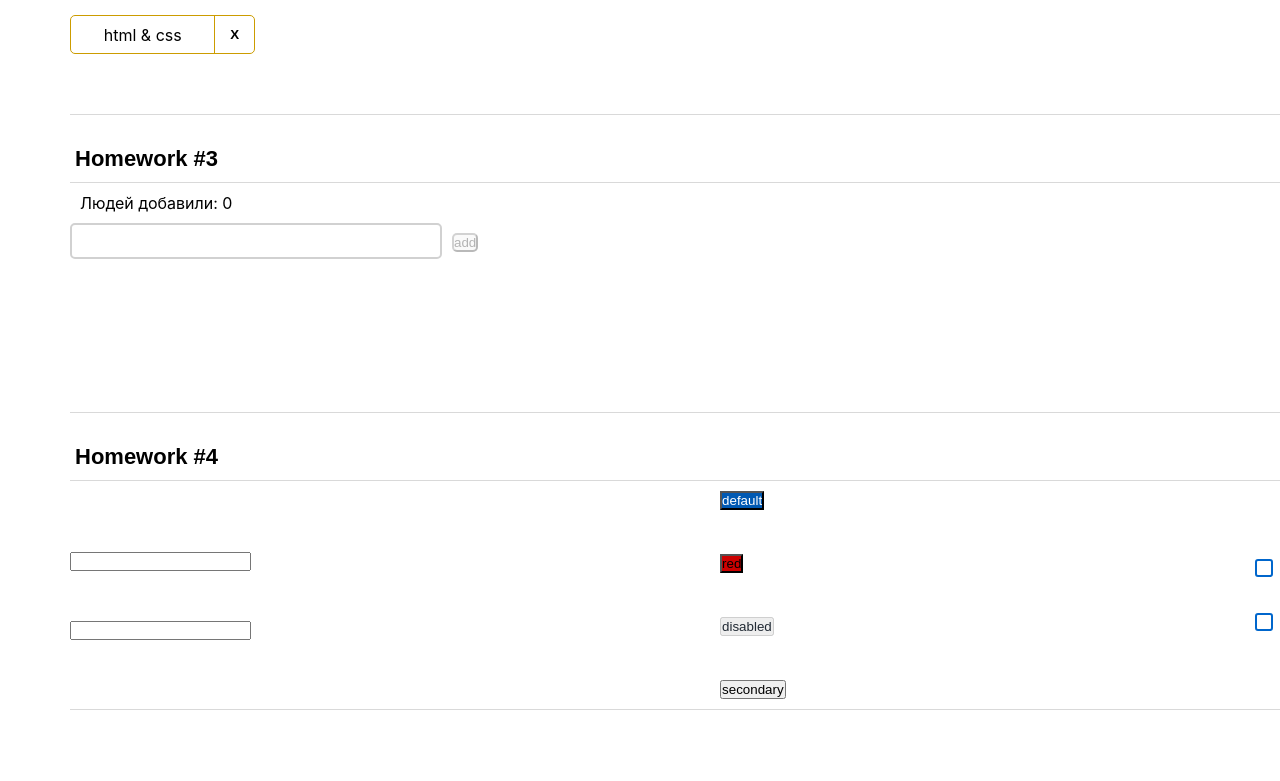
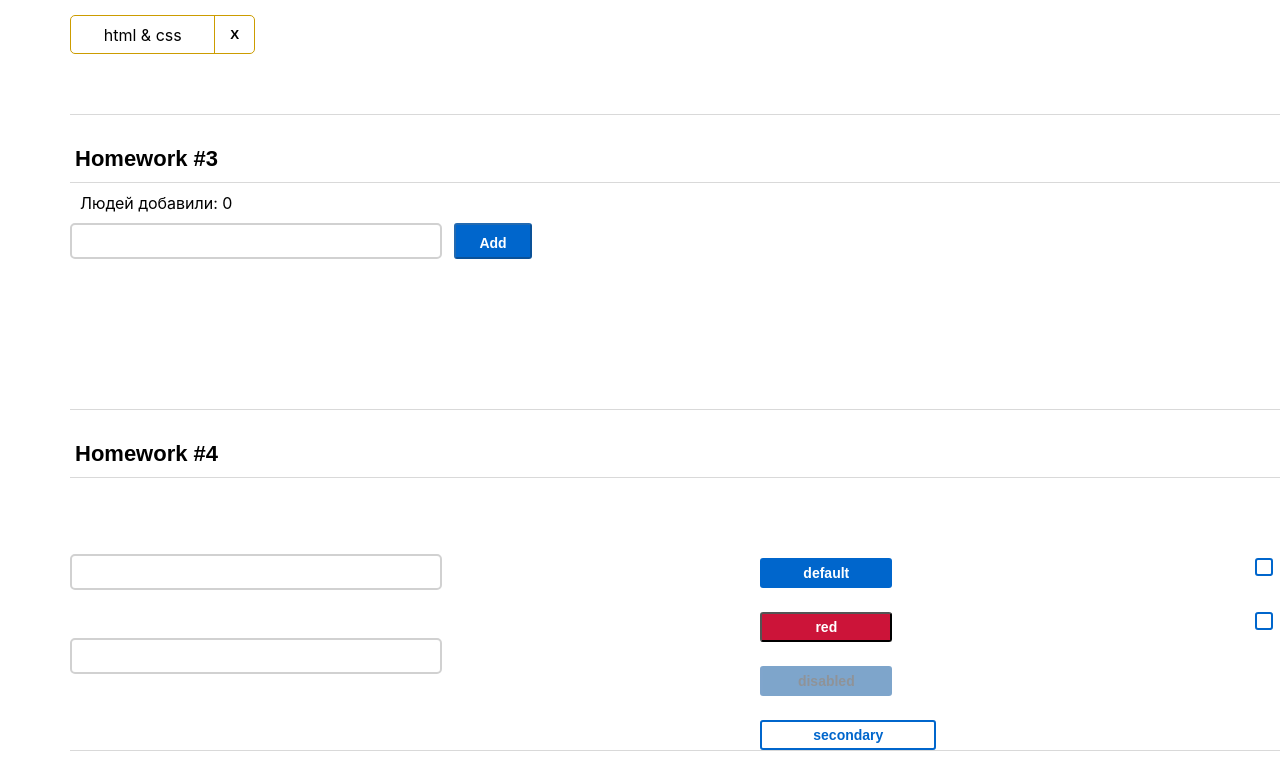
Before and after one commit to SanyaSkl/homework-front2-master, a React (Create React App) app: page / in a window 1280 px wide. Shown: the part 658-1439 px from the top of the page. Before the commit the page ends 1398 px from the top, so only its background shows below. Built offline with nearby package versions, Linux system fonts and the light colour scheme.

Commit message:
Homework-4: refactor styled

```diff
--- a/src/s2-homeworks/hw03/Greeting.module.css
+++ b/src/s2-homeworks/hw03/Greeting.module.css
@@ -35,8 +35,16 @@
 }
 
 .button {
-    margin: 10px;
-    border-radius: 5px;
+    padding: 10px;
+    margin-left: 12px;
+    border-radius: 3px;
+    width: 78px;
+    height: 36px;
+    background: #0066CC;
+    color: white;
+    font-family: Montserrat, sans-serif;
+    font-size: 14px;
+    font-weight: 600;
 }
 
 .button:focus {
--- a/src/s2-homeworks/hw03/Greeting.tsx
+++ b/src/s2-homeworks/hw03/Greeting.tsx
@@ -58,7 +58,7 @@ const Greeting: React.FC<GreetingPropsType> = (
                     className={s.button}
                     disabled={!name.trim()}
                 >
-                    add
+                    Add
                 </button>
             </div>
 
--- a/src/s2-homeworks/hw04/Stand.module.css
+++ b/src/s2-homeworks/hw04/Stand.module.css
@@ -14,10 +14,12 @@
     display: flex;
     flex-direction: column;
     gap: 24px;
+    margin-top: 80px;
 }
 
 .checkboxes {
     display: flex;
     flex-direction: column;
     gap: 36px;
+    margin-bottom: 40px;
 }
--- a/src/s2-homeworks/hw04/common/c1-SuperInputText/SuperInputText.module.css
+++ b/src/s2-homeworks/hw04/common/c1-SuperInputText/SuperInputText.module.css
@@ -4,6 +4,10 @@
 }
 
 .input {
+    border: 2px solid #D1D1D1;
+    border-radius: 5px;
+    Height: 36px;
+    width: 372px;
 }
 
 .inputWrapper {
@@ -13,9 +17,14 @@
 }
 
 .errorInput {
+    display: flex;
+    flex-direction: column;
+    border: 2px solid red;
 }
 
+
 .errorInput:focus {
+    outline: 3px solid #1a22b4;
 }
 
 .error {
--- a/src/s2-homeworks/hw04/common/c2-SuperButton/SuperButton.module.css
+++ b/src/s2-homeworks/hw04/common/c2-SuperButton/SuperButton.module.css
@@ -1,44 +1,94 @@
 .button {
     position: relative;
-    margin: 10px;
     overflow: hidden;
     cursor: pointer;
 }
 
 .disabled {
+    background: #004D99;
+    color: #002E5C;
+    outline: none;
+    width: 132px;
+    height: 30px;
+    border-radius: 3px;
+    font-family: Montserrat, sans-serif;
+    font-size: 14px;
+    font-weight: 600;
+    text-align: center;
+    border: none;
 }
 
 .secondary {
+    background: white;
+    color: #0066CC;
+    outline: none;
+    width: 176px;
+    height: 30px;
+    border-radius: 3px;
+    font-family: Montserrat, sans-serif;
+    font-size: 14px;
+    font-weight: 600;
+    text-align: center;
+    border: 2px solid #0066CC;
 }
 
 .default {
-    background: #0059b3;
+    background: #0066CC;
     color: #FFFFFF;
     outline: none;
+    width: 132px;
+    height: 30px;
+    border-radius: 3px;
+    font-family: Montserrat, sans-serif;
+    font-size: 14px;
+    font-weight: 600;
+    text-align: center;
+    border: none;
 }
 
 .red {
-    background: #cc0000;
+    background: #CC1439;
+    color: #FFFFFF;
+    outline: none;
+    width: 132px;
+    height: 30px;
+    border-radius: 3px;
+    font-family: Montserrat, sans-serif;
+    font-size: 14px;
+    font-weight: 600;
+    text-align: center;
 }
 
 .default:hover {
+    outline: 3px solid #1a22b4;
+    width: 176px;
+    background: #0080FF
 }
 
 .red:hover {
+    outline: 3px solid #1a22b4;
+    width: 176px;
+    background: #FF1A47;
 }
 
 .secondary:hover {
+    outline: 3px solid #1a22b4;
+    background: #E5F0FA;
 }
 
 .default:active {
+    background: #0059B2;
 }
 
 .secondary:active {
+    background: #B21232;
 }
 
 .red:active {
+    background: #C9E5FF;
 }
 
 .button:disabled {
     color: #212A34;
+    Opacity: 50%
 }
```
